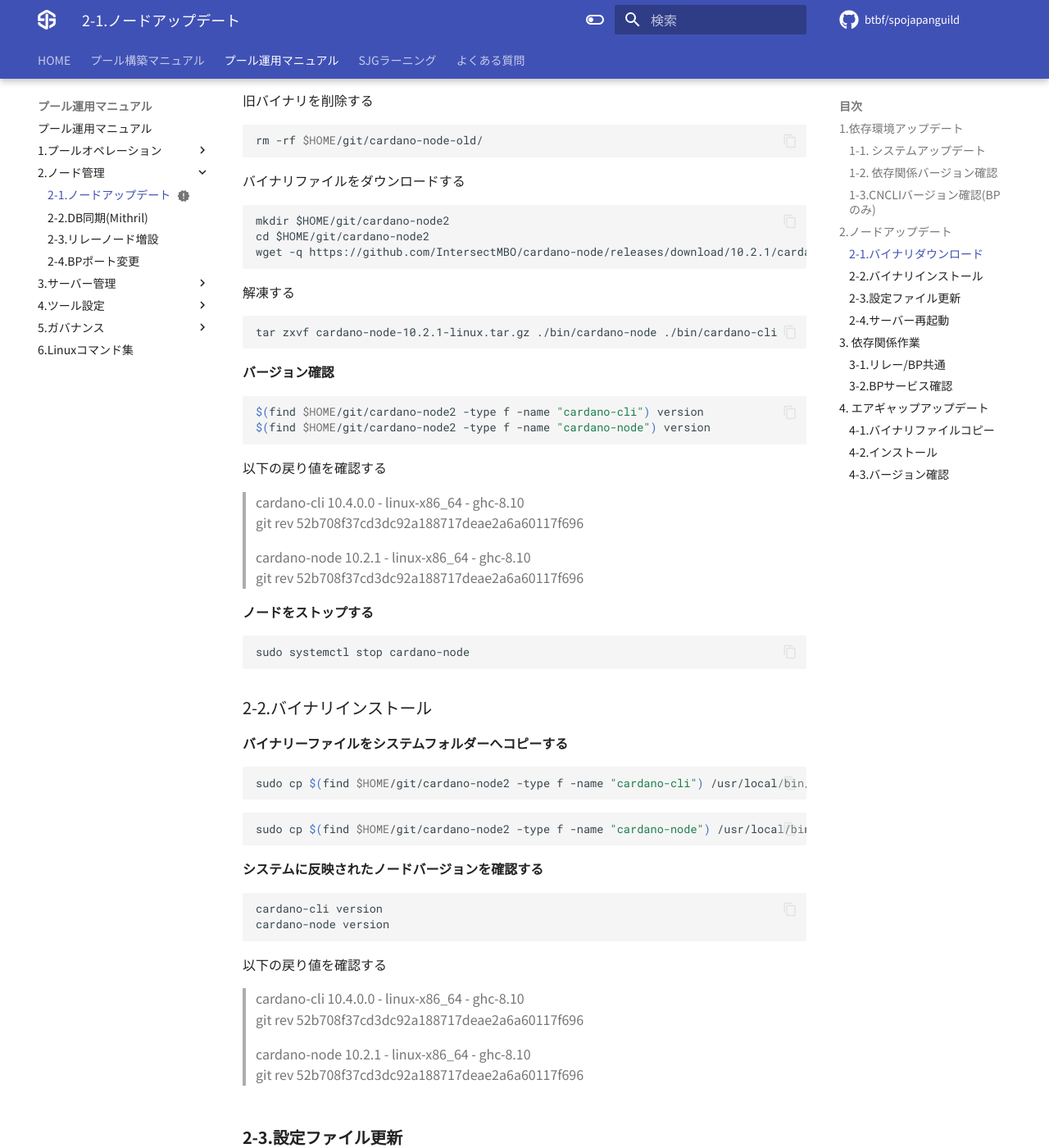
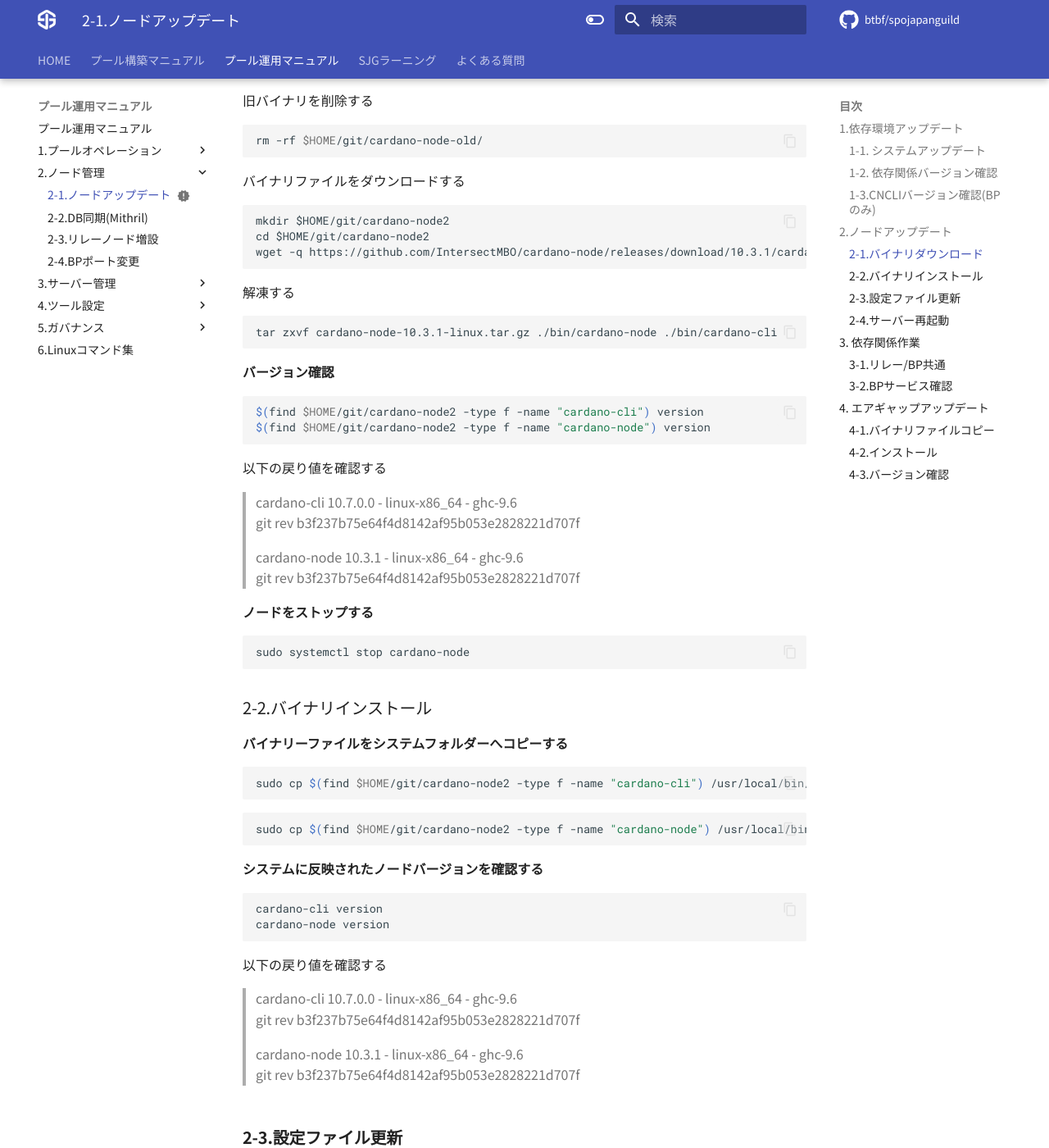
Before and after one commit to btbf/spojapanguild, an MkDocs documentation site: the page built from docs/operation/node-update.md, in a window 1280 px wide and 1400 px high, scrolled down 2687 px. Shown: the whole window at 82% size. Built offline with MkDocs 1.6.1 and Material for MkDocs 9.7.7, drawn with Linux system fonts in a browser that asks for light colours; comment, search, counter and statistics services are not loaded; some of the changed text lies outside the part shown.

Commit message:
fixed node update

````diff
--- a/docs/operation/node-update.md
+++ b/docs/operation/node-update.md
@@ -3,22 +3,22 @@ status: new
 ---
 # **ノードアップデートマニュアル**
 
-このガイドは ノードバージョン10.2.1に対応しています。
-最終更新日：2025年3月26日
+このガイドは ノードバージョン10.3.1に対応しています。
+最終更新日：2025年4月30日
 
 !!! info "バージョン対応表"
     * <font color=red>各依存関係もバージョンアップしてますのでよくお読みになって進めてください</font>
 
     | Node | CLI | GHC | Cabal | CNCLI |
     | :---------- | :---------- | :---------- | :---------- | :---------- |
-    | 10.2.1 | 10.4.0.0 | 9.10.1 | 3.12.1.0 | 6.5.1 |
+    | 10.3.1 | 10.7.0.0 | 9.6.5 | 3.12.1.0 | 6.5.1 |
 
     **■アップデートパターンDB再構築有無**
 
     | バージョン | DB再構築有無 | 設定ファイル更新有無 | トポロジーファイル更新有無 |
     | :---------- | :---------- | :---------- | :---------- |
     | 9.0.0~9.2.1→10.2.1 | あり | 更新あり | 更新なし |
-    | 10.1.4→10.2.1 | なし | 更新なし | 更新なし |
+    | 10.1.4,10.2.1→10.3.1 | なし | 更新あり | 更新なし |
 
     * <font color=red>作業前にブロック生成スケジュールを確認し余裕のある作業をお願いします</font>
     * <font color=green>複数行のコードをコードボックスのコピーボタンを使用してコマンドラインに貼り付ける場合は、最後の行が自動実行されないため確認の上Enterを押してコードを実行してください。</font>
@@ -26,17 +26,19 @@ status: new
 
 ??? danger "主な変更点と新機能および検証結果"
 
-    !!! tip "cardano-node v10.2.1"
-        * トポロジーファイルにLedgerピアスナップショットパスが追加
-        * ローカルルートピアグループ設定に`diffusionMode`を追加
-        * 新トレーシングシステムをデフォルトで有効化。旧システムを利用する場合はconfigファイルに`"UseTraceDispatcher": false`を追加する
+    !!! tip "cardano-node v10.3.1"
+        * GHC9.6.5ビルド対応
+        * 同期時間・パフォーマンス向上
+        * CPU/メモリパフォーマンス向上
 
-    !!! tip "cardano-cli v10.4.0.0"
-        * `cardano-cli conway transaction sign`の実行結果にTxIDを返す
+    !!! tip "cardano-cli v10.7.0.0"
+        * ステークプール報酬アカウントにDRep委任先情報を含める拡張
+        * トランザクションコスト計算の修正
+        * 将来パラメータクエリの追加
 
     !!! 検証結果
         ■検証環境
-        Ubuntu22.04 / PreProd-Testnet / cardano-node 10.2.1 / cardano-cli 10.4.0.0 / SJG-TOOL 3.9.3
+        Ubuntu22.04 / PreProd-Testnet / cardano-node 10.3.1 / cardano-cli 10.7.0.0 / SJG-TOOL 3.9.3
 
         | 検証項目 | 結果 |
         | :---------- | :---------- |
@@ -78,7 +80,7 @@ cabal --version
 ghc --version
 ```
 > 正常戻り値
-`The Glorious Glasgow Haskell Compilation System, version 9.10.1`
+`The Glorious Glasgow Haskell Compilation System, version 9.6.5`
 
 **libsodiumコミット確認**
 ```
@@ -120,18 +122,17 @@ cat /usr/local/lib/pkgconfig/libblst.pc | grep Version
         cabal-install version 3.12.1.0
         compiled using version 3.12.1.0 of the Cabal library
 
-    ??? danger "GHC 8.10.7以下の場合"
-        **GHC 8.10.7以下の場合のみ実行**
+    ??? danger "GHC 9.6.5以外の場合"
         ```bash
         ghcup upgrade
-        ghcup install ghc 9.10.1
-        ghcup set ghc 9.10.1
+        ghcup install ghc 9.6.5
+        ghcup set ghc 9.6.5
         ```
         ```bash
         ghc --version
         ```
         > 戻り値
-        The Glorious Glasgow Haskell Compilation System, version 9.10.1
+        The Glorious Glasgow Haskell Compilation System, version 9.6.5
 
     ??? danger "libsodiumコミット値が違う場合"
         ```
@@ -447,12 +448,12 @@ cncli 6.5.1
     ```
     mkdir $HOME/git/cardano-node2
     cd $HOME/git/cardano-node2
-    wget -q https://github.com/IntersectMBO/cardano-node/releases/download/10.2.1/cardano-node-10.2.1-linux.tar.gz
+    wget -q https://github.com/IntersectMBO/cardano-node/releases/download/10.3.1/cardano-node-10.3.1-linux.tar.gz
     ```
 
     解凍する
     ```
-    tar zxvf cardano-node-10.2.1-linux.tar.gz ./bin/cardano-node ./bin/cardano-cli
+    tar zxvf cardano-node-10.3.1-linux.tar.gz ./bin/cardano-node ./bin/cardano-cli
     ```
 
     **バージョン確認**
@@ -462,11 +463,11 @@ cncli 6.5.1
     $(find $HOME/git/cardano-node2 -type f -name "cardano-node") version
     ```
     以下の戻り値を確認する
-    >cardano-cli 10.4.0.0 - linux-x86_64 - ghc-8.10
-    git rev 52b708f37cd3dc92a188717deae2a6a60117f696
+    >cardano-cli 10.7.0.0 - linux-x86_64 - ghc-9.6
+    git rev b3f237b75e64f4d8142af95b053e2828221d707f
 
-    >cardano-node 10.2.1 - linux-x86_64 - ghc-8.10
-    git rev 52b708f37cd3dc92a188717deae2a6a60117f696
+    >cardano-node 10.3.1 - linux-x86_64 - ghc-9.6
+    git rev b3f237b75e64f4d8142af95b053e2828221d707f
 
 
     **ノードをストップする**
@@ -494,11 +495,11 @@ cncli 6.5.1
     ```
 
     以下の戻り値を確認する
-    >cardano-cli 10.4.0.0 - linux-x86_64 - ghc-8.10
-    git rev 52b708f37cd3dc92a188717deae2a6a60117f696
+    >cardano-cli 10.7.0.0 - linux-x86_64 - ghc-9.6
+    git rev b3f237b75e64f4d8142af95b053e2828221d707f
 
-    >cardano-node 10.2.1 - linux-x86_64 - ghc-8.10
-    git rev 52b708f37cd3dc92a188717deae2a6a60117f696
+    >cardano-node 10.3.1 - linux-x86_64 - ghc-9.6
+    git rev b3f237b75e64f4d8142af95b053e2828221d707f
 
 
 === "ソースコードからビルドする場合はこちら"
@@ -538,8 +539,8 @@ cncli 6.5.1
 
     ```
     git fetch --all --recurse-submodules --tags
-    git checkout tags/10.2.1
-    cabal configure --with-compiler=ghc-9.10.1
+    git checkout tags/10.3.1
+    cabal configure --with-compiler=ghc-9.6.5
     ```
 
     ```bash
@@ -560,11 +561,11 @@ cncli 6.5.1
     ```
 
     以下の戻り値を確認する
-    >cardano-cli 10.4.0.0 - linux-x86_64 - ghc-9.10
-    git rev 52b708f37cd3dc92a188717deae2a6a60117f696
+    >cardano-cli 10.7.0.0 - linux-x86_64 - ghc-9.6
+    git rev b3f237b75e64f4d8142af95b053e2828221d707f
 
-    >cardano-node 10.2.1 - linux-x86_64 - ghc-9.10
-    git rev 52b708f37cd3dc92a188717deae2a6a60117f696
+    >cardano-node 10.3.1 - linux-x86_64 - ghc-9.6
+    git rev b3f237b75e64f4d8142af95b053e2828221d707f
 
     **ビルド用TMUXセッションを終了する**
     ```
@@ -596,11 +597,11 @@ cncli 6.5.1
     ```
 
     以下の戻り値を確認する
-    >cardano-cli 10.4.0.0 - linux-x86_64 - ghc-9.10
-    git rev 52b708f37cd3dc92a188717deae2a6a60117f696
+    >cardano-cli 10.7.0.0 - linux-x86_64 - ghc-9.6
+    git rev b3f237b75e64f4d8142af95b053e2828221d707f
 
-    >cardano-node 10.2.1 - linux-x86_64 - ghc-9.10
-    git rev 52b708f37cd3dc92a188717deae2a6a60117f696
+    >cardano-node 10.3.1 - linux-x86_64 - ghc-9.6
+    git rev b3f237b75e64f4d8142af95b053e2828221d707f
 
 
 ### **2-3.設定ファイル更新**
@@ -1212,8 +1216,8 @@ cardano-cli version
 ```
 
 以下の戻り値を確認する
->cardano-cli 10.1.1.0 - linux-x86_64 - ghc-8.10
-git rev 1f63dbf2ab39e0b32bf6901dc203866d3e37de08
+>cardano-cli 10.7.0.0 - linux-x86_64 - ghc-9.6
+git rev b3f237b75e64f4d8142af95b053e2828221d707f
 
 
 
````
Also changed, not shown: other parts of docs/operation/node-update.md (+5 -2 lines).
